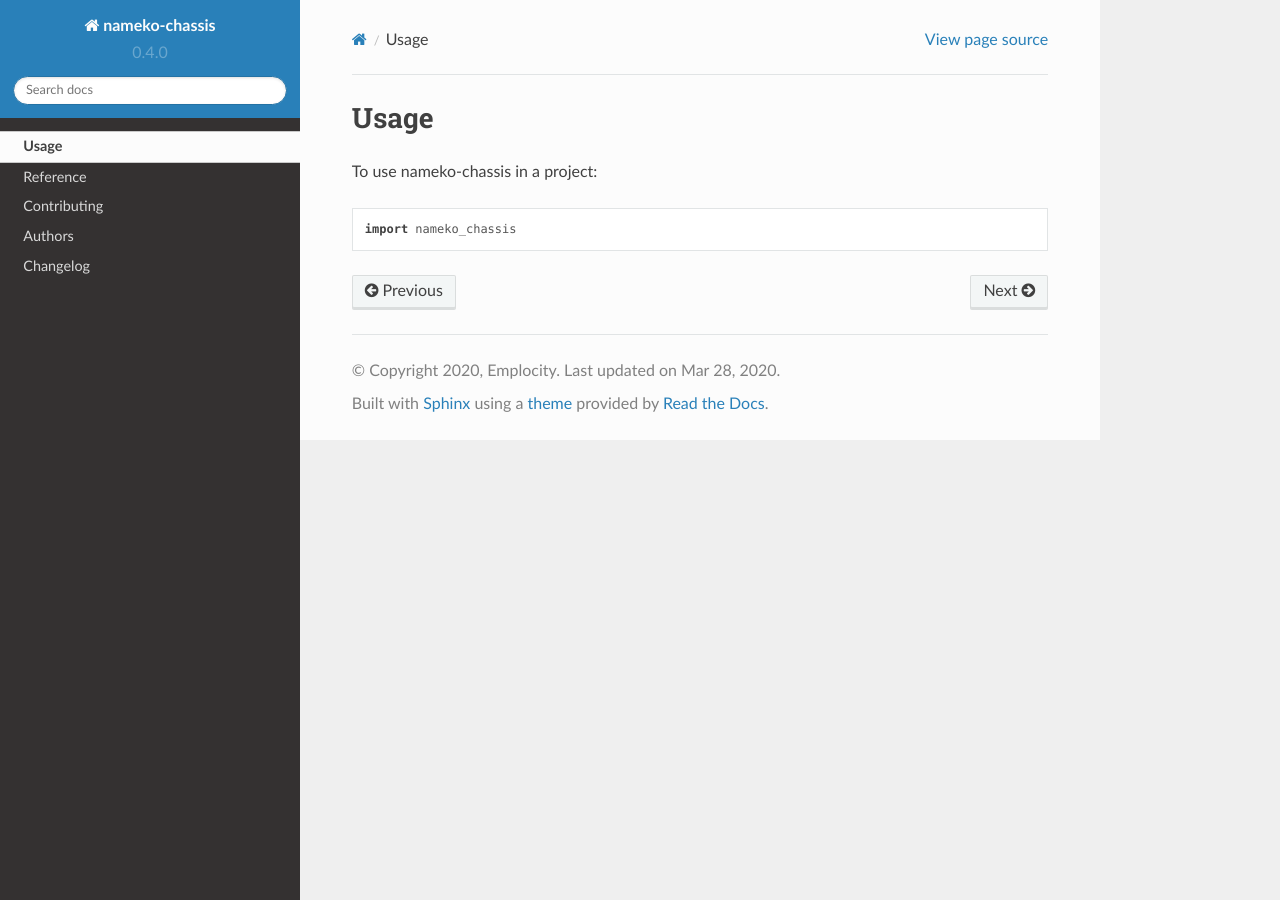
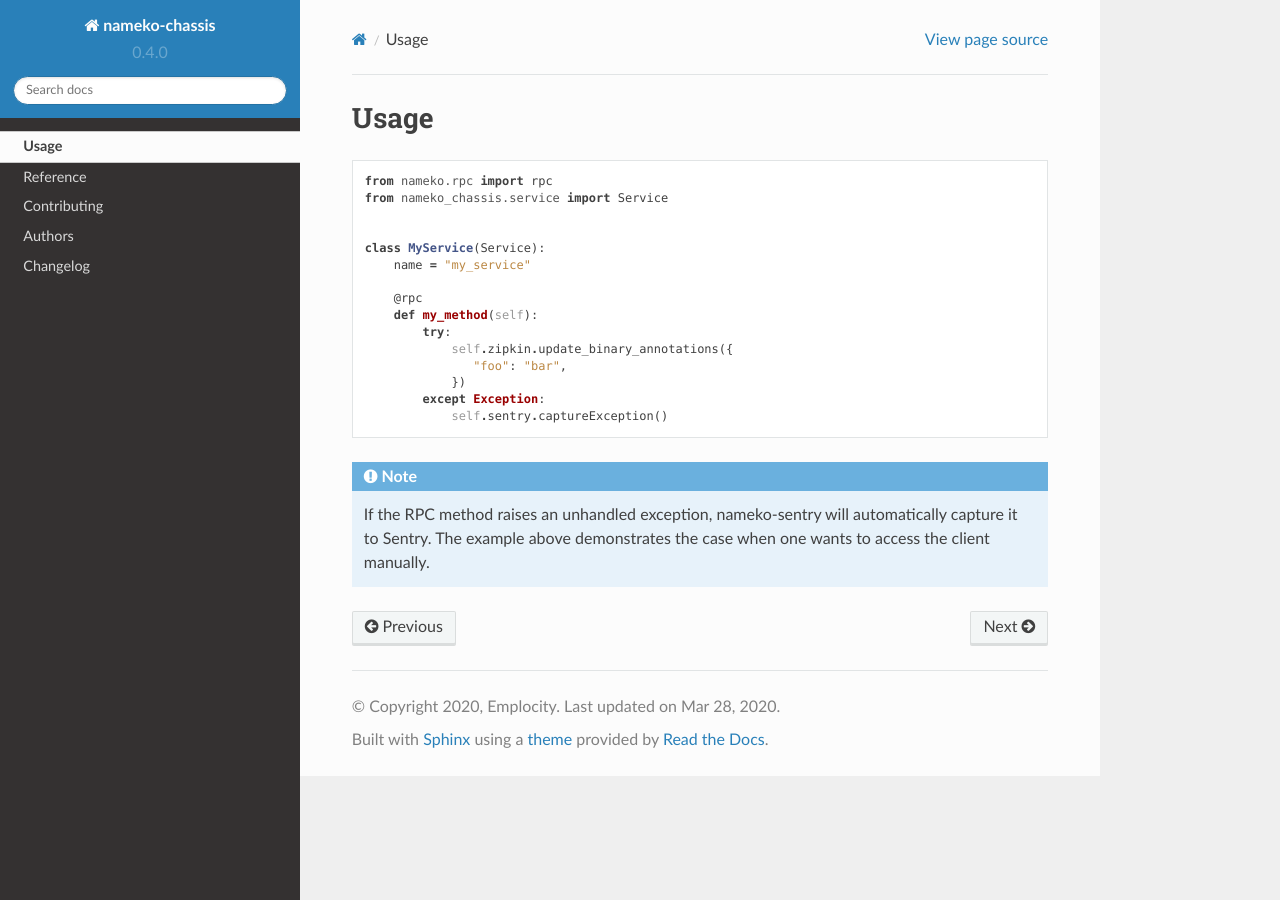
Before and after one commit to Emplocity/nameko-chassis, a Sphinx documentation site: the page built from docs/usage.rst, in a window 1280 px wide. Built offline with Sphinx 7.4.7 and the Read the Docs theme 2.0.0, drawn with Linux system fonts in a browser that asks for light colours; part of the change alters nothing that is shown.

Commit message:
Include sections of readme in the docs to avoid duplication.

```diff
--- a/README.rst
+++ b/README.rst
@@ -1,6 +1,8 @@
-========
-Overview
-========
+.. include-section-overview-start
+
+==============
+nameko-chassis
+==============
 
 .. start-badges
 
@@ -79,9 +81,13 @@ You can also install the in-development version with::
 
     pip install https://github.com/Emplocity/nameko-chassis/archive/master.zip
 
+.. include-section-overview-end
+
 
 Usage
 =====
+
+.. include-section-usage-start
 
 .. code-block:: python
 
@@ -107,6 +113,7 @@ Usage
    automatically capture it to Sentry. The example above demonstrates the case
    when one wants to access the client manually.
 
+.. include-section-usage-end
 
 Documentation
 =============
--- a/docs/index.rst
+++ b/docs/index.rst
@@ -1,8 +1,10 @@
+.. include:: ../README.rst
+   :start-after: include-section-overview-start
+   :end-before: include-section-overview-end
+
 ========
 Contents
 ========
-
-.. include:: ../README.rst
 
 .. toctree::
    :maxdepth: 2
--- a/docs/usage.rst
+++ b/docs/usage.rst
@@ -2,6 +2,6 @@
 Usage
 =====
 
-To use nameko-chassis in a project::
-
-	import nameko_chassis
+.. include:: ../README.rst
+   :start-after: include-section-usage-start
+   :end-before: include-section-usage-end
```
